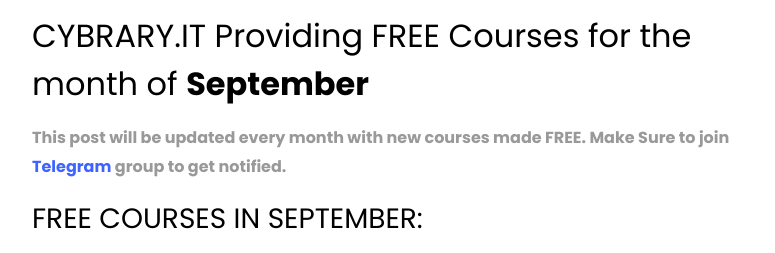
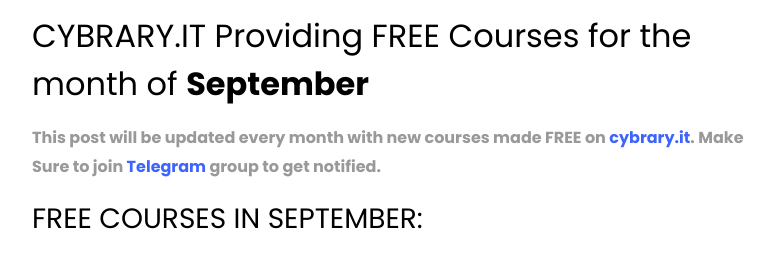
Before and after one commit to OyePradumya/oyenautanki.ml, a plain HTML site: page blog/cybrary-free-courses.html in a window 1280 px wide. Shown: the part 900-1153 px from the top of the page, without its empty margins (53-828 px from the left). Drawn offline with Linux system fonts and the light colour scheme; files whose address does not match are found by name.

Commit message:
version-1.0

```diff
--- a/blog/cybrary-free-courses.html
+++ b/blog/cybrary-free-courses.html
@@ -68,7 +68,7 @@
                     <h2 title="This post is to let you all know that cybrary.it is providing it's best courses for FREE." class="mb-3">CYBRARY.IT Providing FREE Courses for the month of <b>September</b>
 
                     </h2>
-                    <p><b>This post will be updated every month with new courses made FREE. Make Sure to join <a href="https://t.me/OyeNautanki">Telegram</a> group to get notified.</b></p>
+                    <p><b>This post will be updated every month with new courses made FREE on <a href="app.cybrary.it">cybrary.it</a>. Make Sure to join <a href="https://t.me/OyeNautanki">Telegram</a> group to get notified.</b></p>
 
                     <h3 class="mb-3">FREE COURSES IN SEPTEMBER:</h3>
                     <ul>
```
